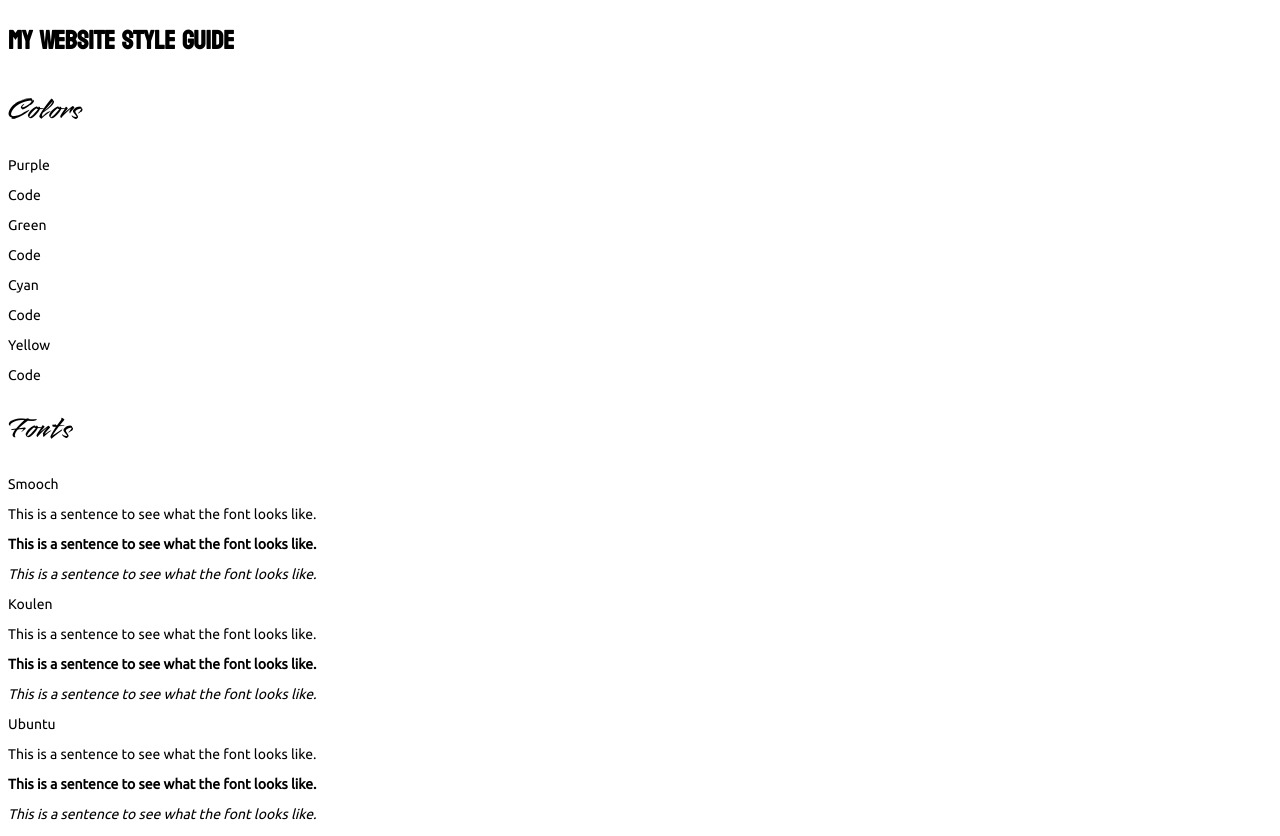
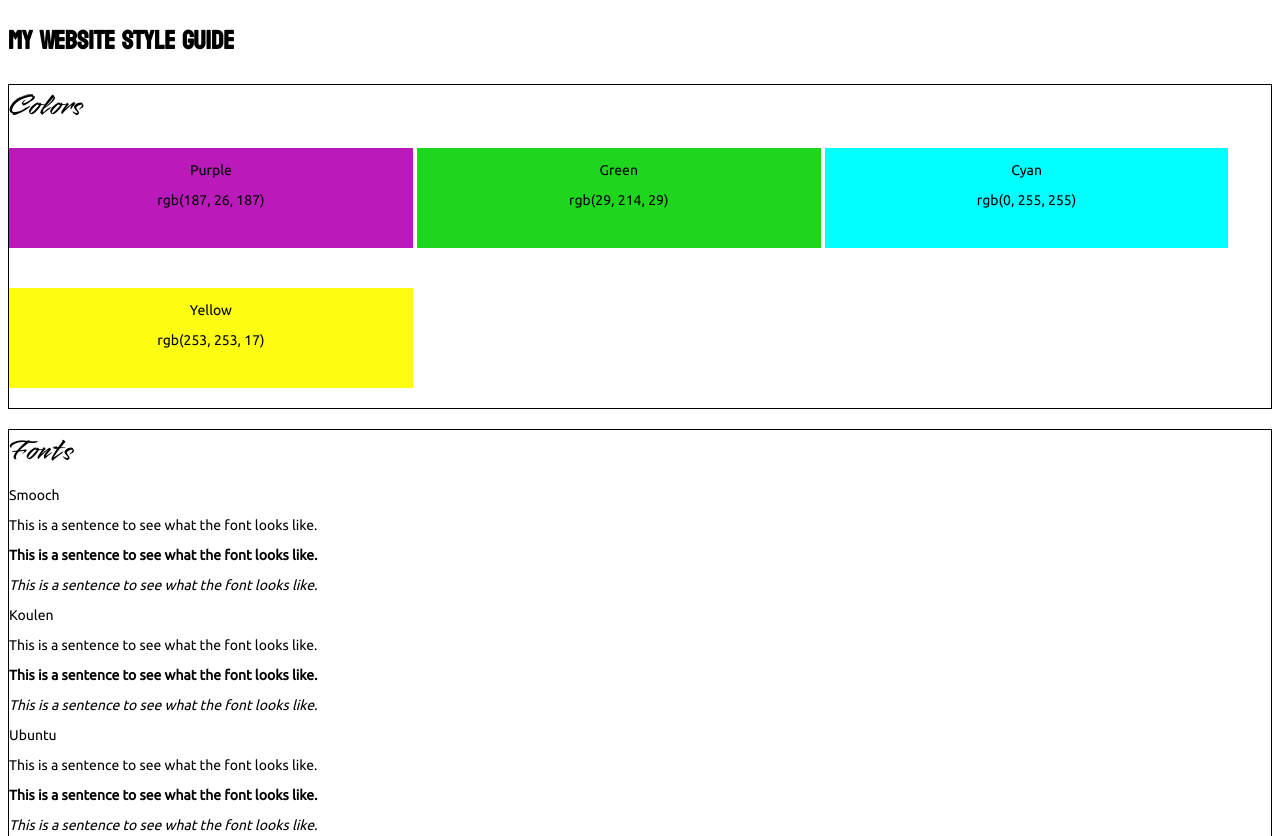
Before and after one commit to NickPwned/Website-Design, a plain HTML site: page index.html in a window 1280 px wide. Shown: the top 836 px of the page. Drawn offline with Linux system fonts and the light colour scheme.

Commit message:
Finish color box

```diff
--- a/index.html
+++ b/index.html
@@ -11,26 +11,28 @@
     <header>
       <h1>My Website Style Guide</h1>
     </header>
-    <section class="color">
+    <section class="contain color">
       <h2>Colors</h2>
-      <div class="purple">
+      <div class="c-container">
+        <div class="block purple">
           <p>Purple</p>
-        <p>Code</p>
+          <p>rgb(187, 26, 187)</p>
         </div>
-      <div class="green">
+        <div class="block green">
           <p>Green</p>
-        <p>Code</p>
+          <p>rgb(29, 214, 29)</p>
         </div>
-      <div class="cyan">
+        <div class="block cyan">
           <p>Cyan</p>
-        <p>Code</p>
+          <p>rgb(0, 255, 255)</p>
         </div>
-      <div class="yellow">
+        <div class="block yellow">
           <p>Yellow</p>
-        <p>Code</p>
+          <p>rgb(253, 253, 17)</p>
+        </div>
       </div>
     </section>
-    <section class="fonts">
+    <section class="contain fonts">
       <h2>Fonts</h2>
       <div class="gfont">
         <p><span class="title">Smooch</span></p>
@@ -57,8 +59,8 @@
         </div>
       </div>
     </section>
+    <section class="contain text">
       <h2>Text Styles</h2>
-    <section class="text">
       <div class="style">
         <h1>H1 : Main page heading</h1>
         <ul>
--- a/styles.css
+++ b/styles.css
@@ -53,6 +53,7 @@ h2 {
     font-family: 'Smooch', Helvetica, sans-serif;
     font-weight: 500;
     font-size: 30px;
+    margin: 0;
 }
 
 p {
@@ -66,6 +67,34 @@ p {
 
 /* Color */
 
+.contain {
+    border: 1px solid black;
+    margin: 20px auto;
+}
+
+.block {
+    display: inline-block;
+    margin: 20px auto;
+    text-align: center;
+    width: 32%;
+    min-height: 100px;
+}
+
+.purple {
+    background-color: rgb(187, 26, 187);
+}
+
+.green {
+    background-color: rgb(29, 214, 29);
+}
+
+.cyan {
+    background-color: rgb(0, 255, 255);
+}
+
+.yellow {
+    background-color: rgb(253, 253, 17);
+}
 
 /* Font */
 
```
Lines whose indentation alone changed are shown as unchanged.
